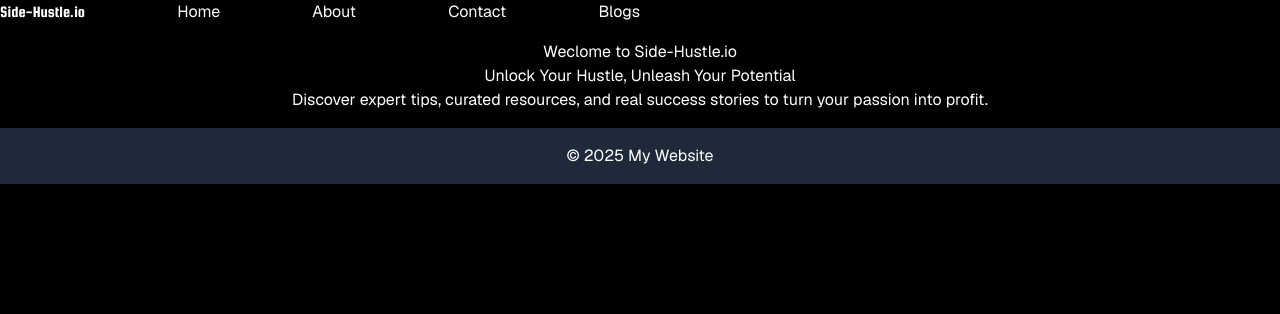
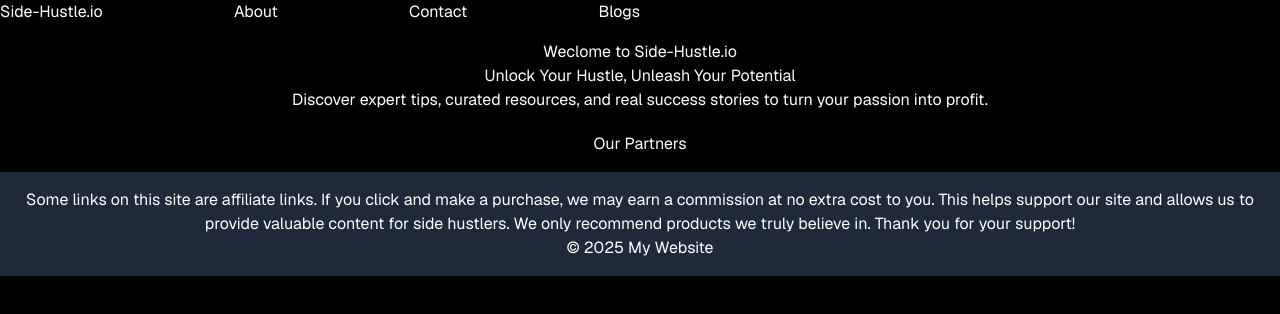
Before and after one commit to pkay7691/sideshustler, a Next.js app: page / in a window 1280 px wide. Shown: the top 314 px of the page. Built offline with nearby package versions, Linux system fonts and the light colour scheme.

Commit message:
affiliate disclosure added

```diff
--- a/src/app/layout.js
+++ b/src/app/layout.js
@@ -1,5 +1,6 @@
 import { Geist, Geist_Mono, Squada_One } from "next/font/google";
 import Header from "../components/Header";
+import AffiliateDisclosure from '../components/AffiliateDisclosure'
 import "./globals.css";
 
 const geistSans = Geist({
@@ -32,7 +33,9 @@ export default function RootLayout({ children }) {
       <body className={geistSans.className}>
        <Header />
         <main className="container mx-auto p-4">{children}</main>
+
         <footer className="bg-gray-800 text-white text-center p-4">
+          <AffiliateDisclosure />
           &copy; {new Date().getFullYear()} My Website
         </footer>
       </body>
--- a/src/app/page.js
+++ b/src/app/page.js
@@ -12,6 +12,16 @@ export default function Home() {
     </h2>
     <p>Discover expert tips, curated resources, and real success stories to turn your passion into profit.</p>
     </div>
+    <div class="container mt-5">
+      <h2 class="text-center">Our Partners</h2>
+      <div></div>
+
+      <div class="container__box">
+
+
+
+      </div>
+    </div>
     </>
   );
 }
--- /dev/null
+++ b/src/components/AffiliateDisclosure.js
@@ -0,0 +1,15 @@
+import React from 'react';
+
+const AffiliateDisclosure = () => {
+  return (
+    <div className="affiliate-disclosure">
+      <p>
+      Some links on this site are affiliate links. If you click and make a purchase, we may earn a commission at no extra cost to you. This helps support our site and allows us to provide valuable content for side hustlers. We only recommend products we truly believe in. Thank you for your support!
+
+
+      </p>
+    </div>
+  );
+};
+
+export default AffiliateDisclosure;
--- a/src/components/Header.js
+++ b/src/components/Header.js
@@ -1,5 +1,6 @@
 import { Squada_One } from 'next/font/google';
 import React from 'react';
+import Link from 'next/link';
 
 
 const squadaOne = Squada_One({
@@ -12,11 +13,11 @@ const Header = () => {
     <header>
       <nav id="main-nav">
         <ul>
-          <li className={squadaOne.className}>Side-Hustle.io</li>
-          <li><a href="/" >Home</a></li>
-          <li><a href="/about">About</a></li>
-          <li><a href="/contact">Contact</a></li>
-          <li><a href="/blogs">Blogs</a></li>
+
+          <li><Link href="/">Side-Hustle.io</Link></li>
+          <li><Link href="/about">About</Link></li>
+          <li><Link href="/contact">Contact</Link></li>
+          <li><Link href="/blogs">Blogs</Link></li>
         </ul>
       </nav>
     </header>
```
